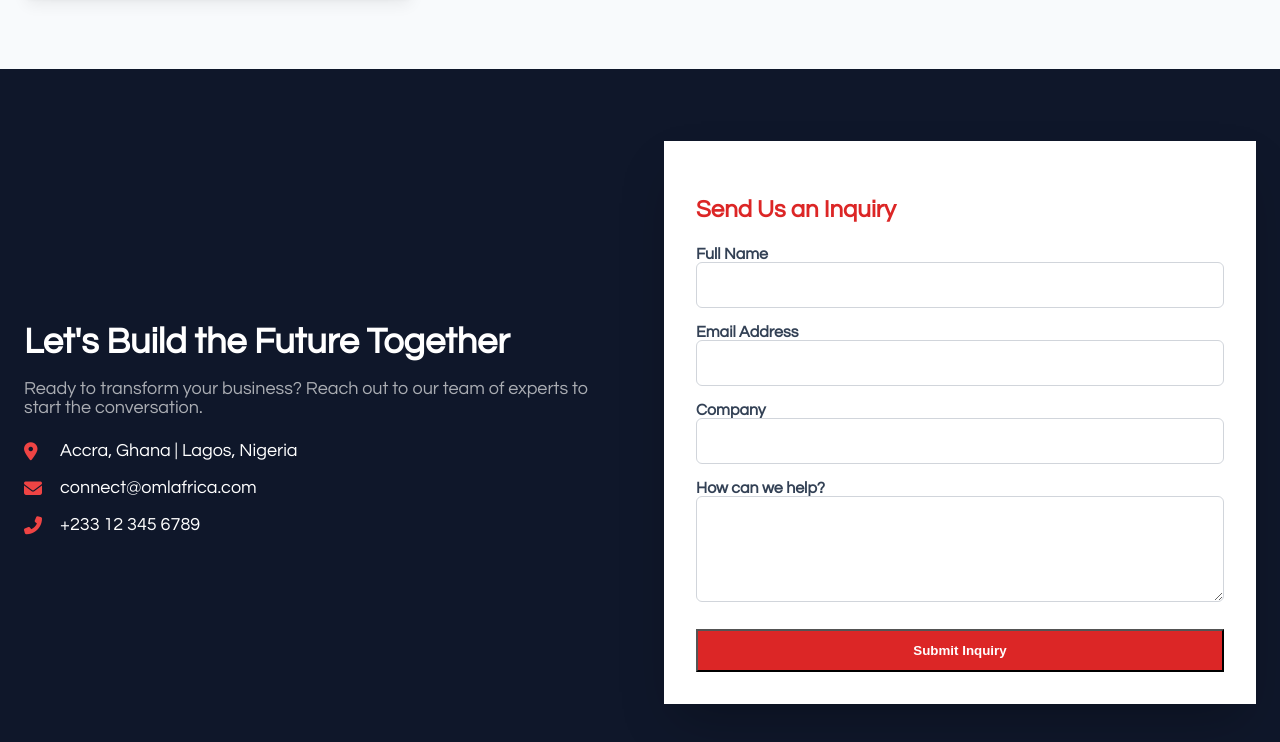
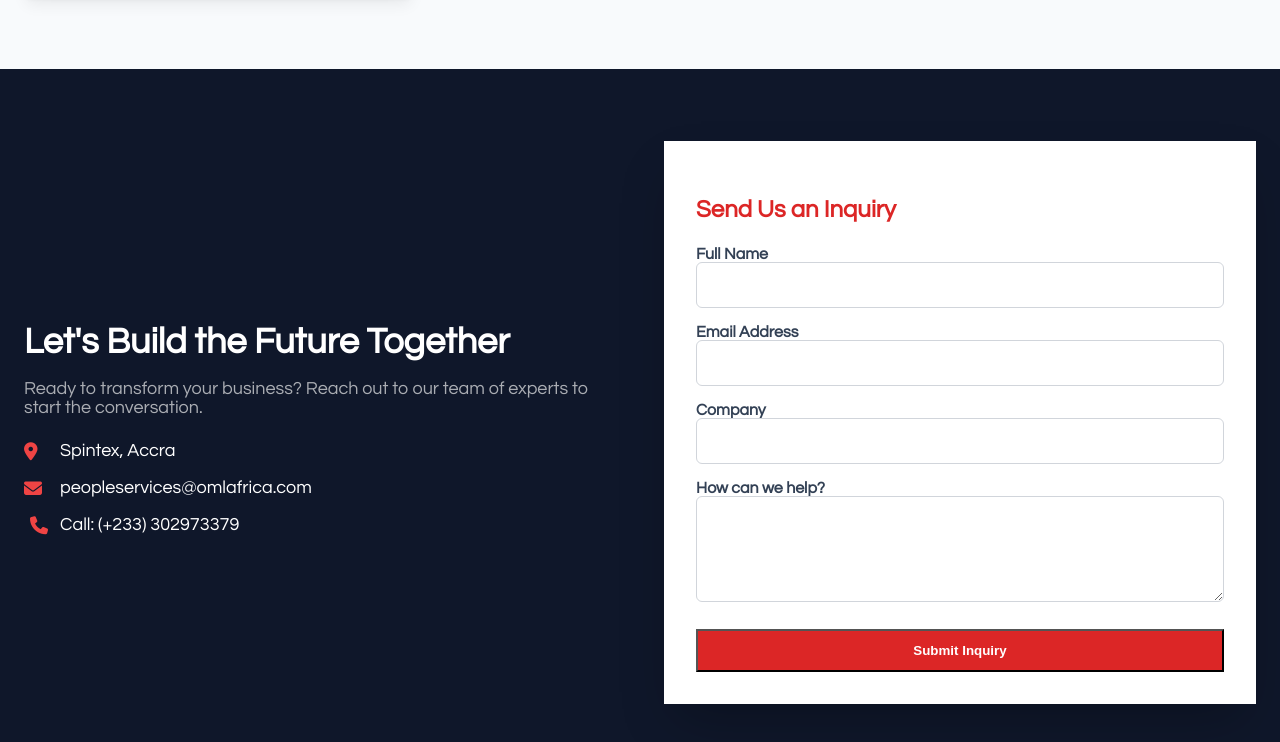
Before and after one commit to pamankwah2405/OML, a plain HTML site: page index.html in a window 1280 px wide. Shown: the part 6068-6810 px from the top of the page. Drawn offline with nearby package versions, Linux system fonts and the light colour scheme.

Commit message:
changes 2

```diff
--- a/index.html
+++ b/index.html
@@ -487,9 +487,9 @@
                         <h2 class="text-4xl font-bold mb-4">Let's Build the Future Together</h2>
                         <p class="text-gray-300 text-lg mb-6">Ready to transform your business? Reach out to our team of experts to start the conversation.</p>
                         <div class="space-y-4">
-                            <p class="flex items-center text-lg"><i class="fas fa-map-marker-alt text-red-500 mr-3" style="width: 1.5rem;"></i> Accra, Ghana | Lagos, Nigeria</p>
-                            <p class="flex items-center text-lg"><i class="fas fa-envelope text-red-500 mr-3" style="width: 1.5rem;"></i> connect@omlafrica.com</p>
-                            <p class="flex items-center text-lg"><i class="fas fa-phone-alt text-red-500 mr-3" style="width: 1.5rem;"></i> +233 12 345 6789</p>
+                            <p class="flex items-center text-lg"><i class="fas fa-map-marker-alt text-red-500 mr-3" style="width: 1.5rem;"></i> Spintex, Accra</p>
+                            <p class="flex items-center text-lg"><i class="fas fa-envelope text-red-500 mr-3" style="width: 1.5rem;"></i> peopleservices@omlafrica.com</p>
+                            <p class="flex items-center text-lg"><i class="fas fa-phone-alt text-red-500 mr-3" style="width: 1.5rem; transform: scaleX(-1);"></i> Call: (+233) 302973379</p>
                         </div>
                     </div>
                     <div class="bg-white p-8 shadow-2xl">
```
